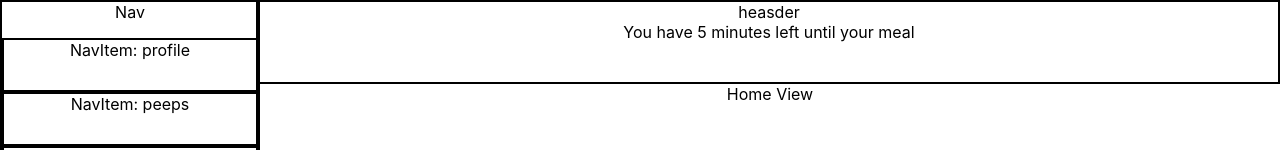
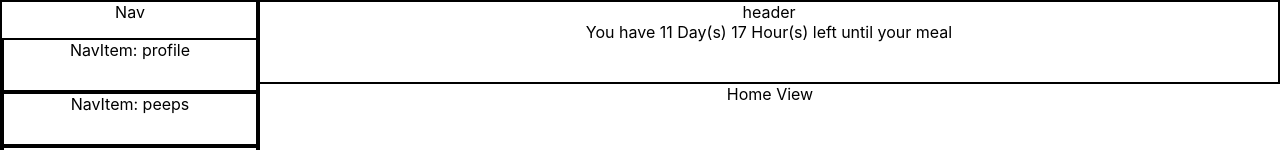
Before and after one commit to bist333/Dinnerbell, a React (Create React App) app: page / in a window 1280 px wide. Shown: the top 150 px of the page. Built offline with nearby package versions, Linux system fonts and the light colour scheme.

Commit message:
updates time in header, need to pull from persisted data

```diff
--- a/src/App.js
+++ b/src/App.js
@@ -36,7 +36,7 @@ class App extends Component {
         return (
             <ScApp>
                 <Nav updateView={this.updateView} />
-                <Header />
+                <Header time={1553432663} />
                 <View viewState={this.state.viewState}/>
             </ScApp>
         );
--- a/src/Components/Header.js
+++ b/src/Components/Header.js
@@ -15,8 +15,8 @@ class Header extends Component {
     render() {
         return (
             <ScHeader>
-                heasder
-                <MealTimer time={300}/>
+                header
+                <MealTimer time={this.props.time}/>
             </ScHeader>
         );
     }
--- a/src/Components/Header/MealTimer.js
+++ b/src/Components/Header/MealTimer.js
@@ -6,16 +6,58 @@ const ScMealTimer = styled.div`
 `;
 
 class MealTimer extends Component {
-
     constructor(props) {
         super(props);
-        this.state = {time: this.props.time/60}
+        this.state = {time: this.props.time}
+    }
+
+    componentDidMount() {
+        this.interval = setInterval(() => this.setState({ time: this.state.time }), 60000);
+    }
+    componentWillUnmount() {
+        clearInterval(this.interval);
+    }
+
+    static daysUntil(futureDate) {
+        var now = new Date();
+
+        return futureDate.getDate() - now.getDate();
+    }
+
+    static hoursUntil(futureDate) {
+        var now = new Date();
+
+        return futureDate.getHours() - now.getHours();
+    }
+
+    static minutesUntil(futureDate) {
+        var now = new Date();
+
+        return futureDate.getMinutes() - now.getMinutes();
+    }
+
+    static timeUntil(futureDate) {
+        futureDate = new Date(futureDate);
+        let timeUntilStr = "";
+        let days, hours, minutes;
+
+        if ((days = MealTimer.daysUntil(futureDate)) > 0) {
+            timeUntilStr += days+" Day(s) ";
+        }
+        if ((hours = MealTimer.hoursUntil(futureDate)) > 0) {
+            timeUntilStr += hours+" Hour(s) ";
+        }
+        if ((minutes = MealTimer.minutesUntil(futureDate)) > 0) {
+            timeUntilStr += minutes+" Minute(s) ";
+        }
+
+        return timeUntilStr
     }
 
     render() {
         return (
             <ScMealTimer>
-                You have {this.state.time} minutes left until your meal
+                You have {MealTimer.timeUntil(this.state.time)} left until your meal
             </ScMealTimer>
         );
     }
```
Also changed, not shown: src/Components/Views/Payments/Payments.js (added).
